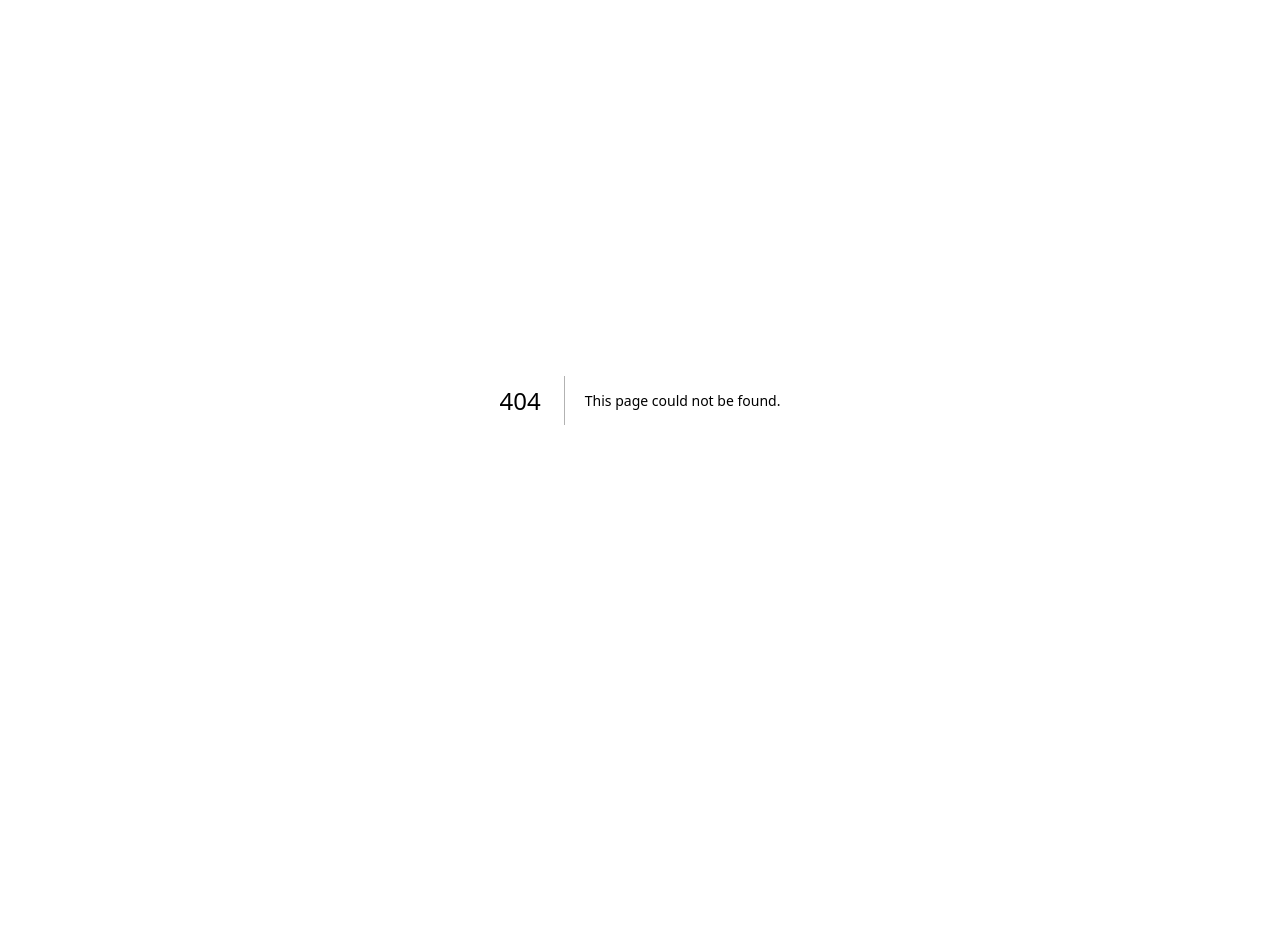
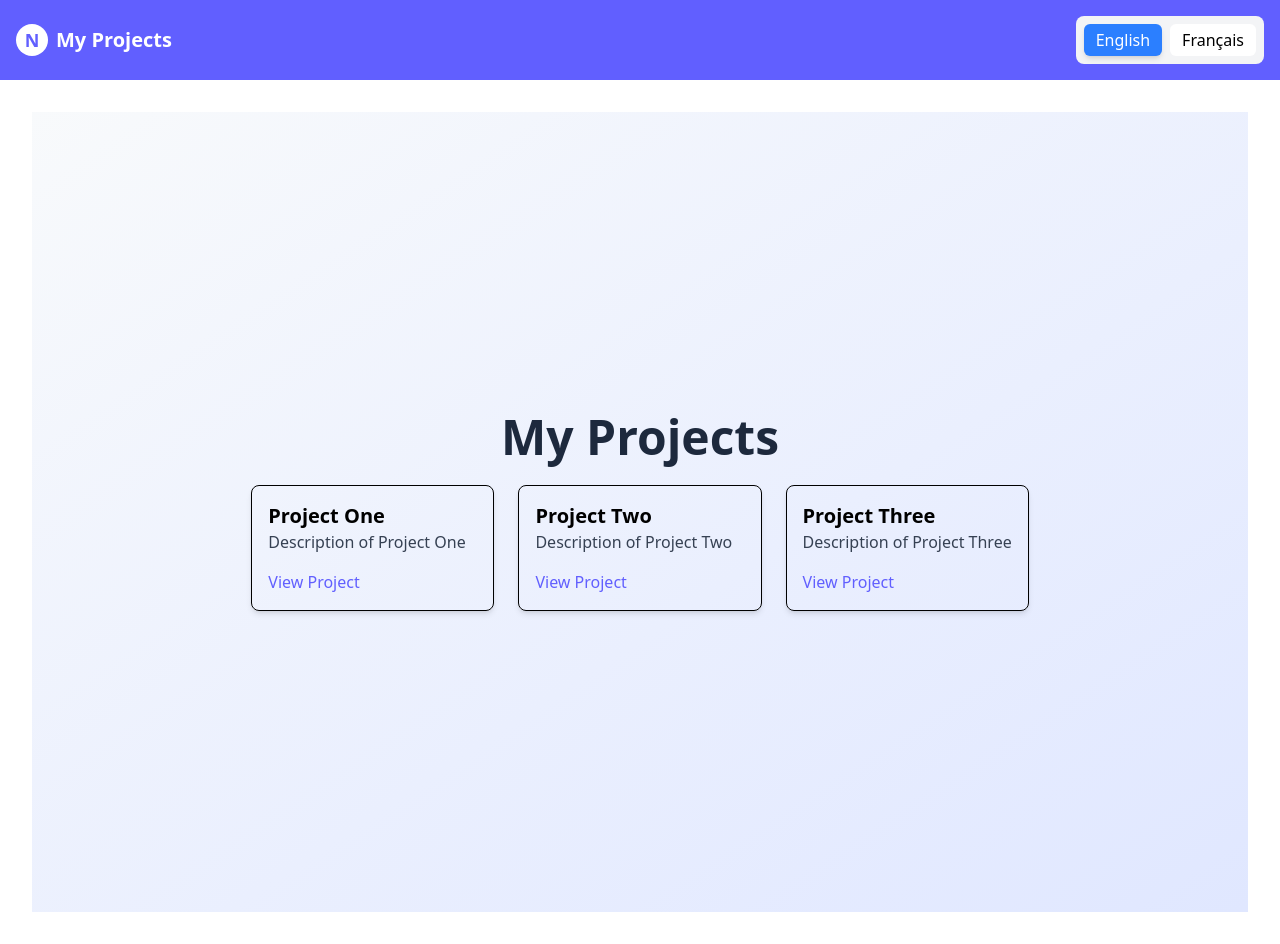
Before and after one commit to Akkuro/Portfolio, a Next.js app: page /projects in a window 1280 px wide. Before the commit this address had no page. Before the commit the page ends 800 px from the top, so only its background shows below. Built offline with nearby package versions, Linux system fonts and the light colour scheme.

Commit message:
Add and scaffold project page

```diff
--- a/src/app/components/HeroSection.tsx
+++ b/src/app/components/HeroSection.tsx
@@ -1,12 +1,13 @@
 "use client";
 
+import Link from "next/link";
 import { useLanguageContext } from "../contexts/LanguageContext";
 
 export const HeroSection = () => {
   const { t } = useLanguageContext();
 
   return (
-    <section className="flex flex-col items-center justify-center min-h-[60vh] bg-gradient-to-br from-slate-50 to-indigo-100 rounded-xl shadow-lg p-8 mt-8 mb-8">
+    <section className="flex flex-col items-center justify-center min-h-[60vh] bg-gradient-to-br from-slate-50 to-indigo-100 rounded-xl shadow-lg p-15 mt-8 mb-8">
       <h1 className="text-4xl md:text-5xl font-extrabold mb-3 text-slate-800 text-center">
         {t.greeting || "Hello, I'm Jon"}
       </h1>
@@ -18,12 +19,12 @@ export const HeroSection = () => {
       </p>
       <div className="flex gap-4">
         {t.viewProjects && (
-          <a
-            href="#projects"
+          <Link
+            href="/projects"
             className="px-8 py-3 bg-indigo-500 text-white rounded-full font-semibold text-base shadow hover:bg-indigo-600 transition"
           >
             {t.viewProjects}
-          </a>
+          </Link>
         )}
         {t.contact && (
           <a
--- /dev/null
+++ b/src/app/components/Navbar.tsx
@@ -0,0 +1,16 @@
+"use client";
+
+import Link from "next/link";
+import { LanguageSwitcher } from "./LanguageSwitcher";
+
+export const Navbar = ({ title }: { title?: string }) => (
+  <nav className="bg-indigo-500 p-4 flex items-center justify-between">
+    <Link href="/" className="flex items-center gap-2">
+      <span className="bg-white text-indigo-500 rounded-full w-8 h-8 flex items-center justify-center font-bold text-lg">
+        N
+      </span>
+      <span className="font-bold text-xl text-white">{title}</span>
+    </Link>
+    <LanguageSwitcher />
+  </nav>
+);
--- /dev/null
+++ b/src/app/components/ProjectsList.tsx
@@ -0,0 +1,42 @@
+"use client";
+
+import React from "react";
+
+const projectsData = [
+  {
+    id: 1,
+    title: "Project One",
+    description: "Description of Project One",
+    link: "#",
+  },
+  {
+    id: 2,
+    title: "Project Two",
+    description: "Description of Project Two",
+    link: "#",
+  },
+  {
+    id: 3,
+    title: "Project Three",
+    description: "Description of Project Three",
+    link: "#",
+  },
+];
+
+export const ProjectsList: React.FC = () => {
+  return (
+    <div className="flex flex-col items-center">
+      <div className="grid grid-cols-1 md:grid-cols-2 lg:grid-cols-3 gap-6">
+        {projectsData.map((project) => (
+          <div key={project.id} className="border rounded-lg p-4 shadow-md">
+            <h3 className="text-xl font-semibold">{project.title}</h3>
+            <p className="text-gray-700 mb-4">{project.description}</p>
+            <a href={project.link} className="text-indigo-500 hover:underline">
+              View Project
+            </a>
+          </div>
+        ))}
+      </div>
+    </div>
+  );
+};
--- a/src/app/contexts/LanguageContext.tsx
+++ b/src/app/contexts/LanguageContext.tsx
@@ -1,7 +1,7 @@
-'use client';
+"use client";
 
-import React, { createContext, useContext, useEffect, useState } from 'react';
-import { Language } from '../types/language';
+import React, { createContext, useContext, useEffect, useState } from "react";
+import { Language } from "../types/language";
 
 type TranslationData = Record<string, string>;
 type LanguagePack = {
@@ -9,27 +9,37 @@ type LanguagePack = {
   fr: TranslationData;
 };
 
-const LanguageContext = createContext<{
+const LanguageContext = createContext<
+  | {
       language: Language;
       setLanguage: (lang: Language) => void;
       t: TranslationData;
-} | undefined>(undefined);
+    }
+  | undefined
+>(undefined);
 
-export const LanguageProvider = ({ children }: { children: React.ReactNode }) => {
-  const [language, setLanguage] = useState<Language>('en');
-  const [translations, setTranslations] = useState<LanguagePack>({ en: {}, fr: {} });
+export const LanguageProvider = ({
+  children,
+}: {
+  children: React.ReactNode;
+}) => {
+  const [language, setLanguage] = useState<Language>("en");
+  const [translations, setTranslations] = useState<LanguagePack>({
+    en: {},
+    fr: {},
+  });
 
   // Load translations on mount
   useEffect(() => {
     const loadTranslations = async () => {
       try {
         const [en, fr] = await Promise.all([
-          import('../../locales/en/common.json'),
-          import('../../locales/fr/common.json')
+          import("../../locales/en/common.json"),
+          import("../../locales/fr/common.json"),
         ]);
         setTranslations({ en: en.default, fr: fr.default });
       } catch (error) {
-        console.error('Failed to load translations:', error);
+        console.error("Failed to load translations:", error);
       }
     };
     loadTranslations();
@@ -37,22 +47,24 @@ export const LanguageProvider = ({ children }: { children: React.ReactNode }) =>
 
   // Load user preference
   useEffect(() => {
-    if (typeof window !== 'undefined') {
-      const storedLang = localStorage.getItem('user-lang') as Language | null;
-      const browserLang = navigator.language.startsWith('fr') ? 'fr' : 'en';
+    if (typeof window !== "undefined") {
+      const storedLang = localStorage.getItem("user-lang") as Language | null;
+      const browserLang = navigator.language.startsWith("fr") ? "fr" : "en";
       setLanguage(storedLang || browserLang);
     }
   }, []);
 
   return (
-    <LanguageContext.Provider value={{
+    <LanguageContext.Provider
+      value={{
         language,
         setLanguage: (lang) => {
           setLanguage(lang);
-        localStorage.setItem('user-lang', lang);
+          localStorage.setItem("user-lang", lang);
         },
-      t: translations[language] || {}
-    }}>
+        t: translations[language] || {},
+      }}
+    >
       {children}
     </LanguageContext.Provider>
   );
@@ -61,7 +73,9 @@ export const LanguageProvider = ({ children }: { children: React.ReactNode }) =>
 export const useLanguageContext = () => {
   const context = useContext(LanguageContext);
   if (!context) {
-    throw new Error('useLanguageContext must be used within a LanguageProvider');
+    throw new Error(
+      "useLanguageContext must be used within a LanguageProvider"
+    );
   }
   return context;
 };
--- a/src/app/hooks/useLanguage.tsx
+++ b/src/app/hooks/useLanguage.tsx
@@ -1,4 +1,5 @@
 "use client";
+
 import { useEffect, useState } from "react";
 import { Language } from "../types/language";
 
--- a/src/app/page.tsx
+++ b/src/app/page.tsx
@@ -5,9 +5,9 @@ import { SocialLinks } from "./components/SocialLinks";
 export default function Home() {
   return (
     <main className="relative min-h-screen flex flex-col items-center justify-center bg-gradient-to-br from-slate-50 to-indigo-100">
-      <div className="absolute top-6 right-6 z-10">
+      <header className="absolute top-6 right-6 z-10">
         <LanguageSwitcher />
-      </div>
+      </header>
       <HeroSection />
       <SocialLinks />
     </main>
--- /dev/null
+++ b/src/app/projects/layout.tsx
@@ -0,0 +1,19 @@
+"use client";
+
+import { Navbar } from "../components/Navbar";
+import { useLanguageContext } from "../contexts/LanguageContext";
+
+export default function ProjectsLayout({
+  children,
+}: {
+  children: React.ReactNode;
+}) {
+  const { t } = useLanguageContext();
+
+  return (
+    <>
+      <Navbar title={t.projects || "Projects"} />
+      <main className="p-8">{children}</main>
+    </>
+  );
+}
--- /dev/null
+++ b/src/app/projects/page.tsx
@@ -0,0 +1,17 @@
+"use client";
+
+import { ProjectsList } from "../components/ProjectsList";
+import { useLanguageContext } from "../contexts/LanguageContext";
+
+export default function ProjectsPage() {
+  const { t } = useLanguageContext();
+
+  return (
+    <main className="relative min-h-screen flex flex-col items-center justify-center bg-gradient-to-br from-slate-50 to-indigo-100">
+      <h1 className="text-4xl md:text-5xl font-extrabold mb-6 text-slate-800 text-center">
+        {t.projects}
+      </h1>
+      <ProjectsList />
+    </main>
+  );
+}
--- a/src/locales/en/common.json
+++ b/src/locales/en/common.json
@@ -4,5 +4,6 @@
   "description": "Welcome to my portfolio. This site is under construction. Stay tuned for updates!",
   "contact": "Contact Me",
   "switch": "Français",
-  "viewProjects": "View Projects"
+  "viewProjects": "View Projects",
+  "projects": "My Projects"
 }
--- a/src/locales/fr/common.json
+++ b/src/locales/fr/common.json
@@ -4,5 +4,6 @@
   "description": "Bienvenue sur mon portfolio. Ce site est en construction. Restez à l'écoute pour les mises à jour !",
   "contact": "Contactez-moi",
   "switch": "English",
-  "viewProjects": "Voir les Projets"
+  "viewProjects": "Voir les Projets",
+  "projects": "Mes Projets"
 }
```
Lines whose indentation alone changed are shown as unchanged.
